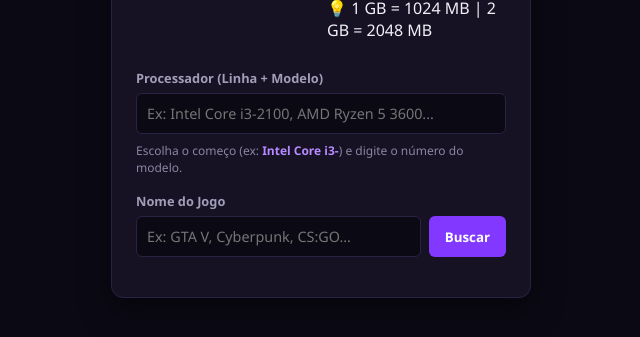
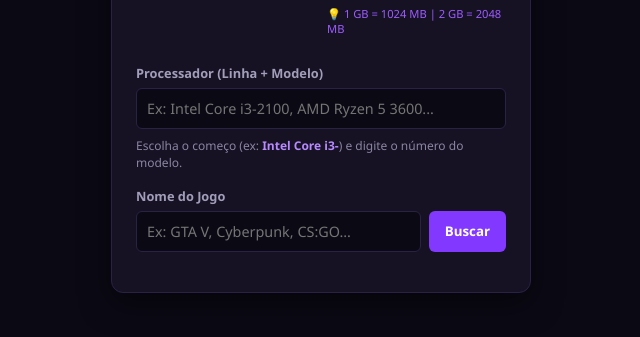
Before and after one commit to Tgfusiei/trabalho-abade, a plain HTML site: page index.html in a window 1280 px wide. Shown: the part 327-664 px from the top of the page, without its empty margins (319-959 px from the left). Drawn offline with Linux system fonts and the light colour scheme.

Commit message:
Add external-hint class with styling

```diff
--- a/style.css
+++ b/style.css
@@ -76,6 +76,13 @@ input:focus {
 
 .hint-text strong {
   color: #b78aff;
+}
+
+.external-hint {
+  font-size: 0.7rem;
+  color: #9d5cff;
+  margin-top: 3px;
+  font-weight: 500;
 }
 
 .search-group {
```
